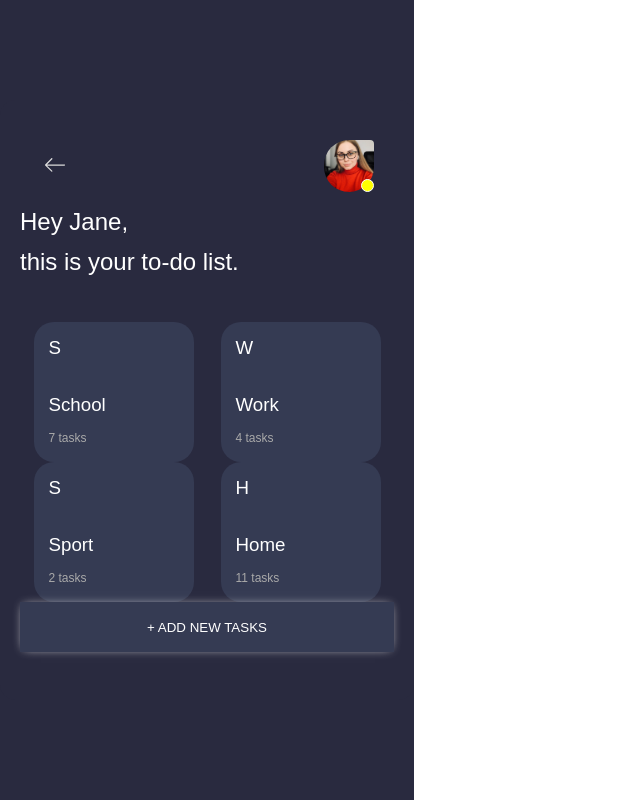
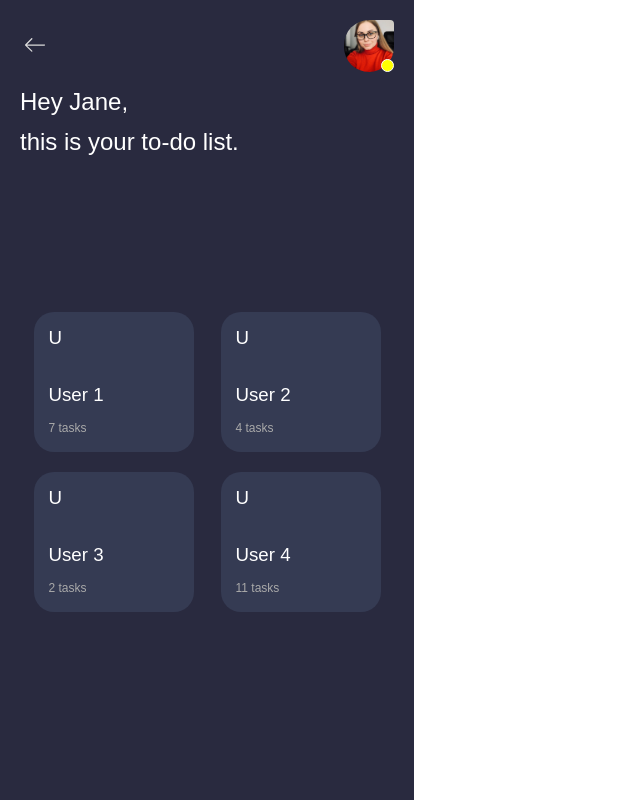
Before and after one commit to evgeniya-akinshina/todolist, a React (Create React App) app: page /todos in a window 1280 px wide. Shown: the whole page, without its empty margins (0-640 px from the left). Built offline with nearby package versions, Linux system fonts and the light colour scheme.

Commit message:
work with TodosPage

```diff
--- a/src/components/Button/Button.tsx
+++ b/src/components/Button/Button.tsx
@@ -1,3 +1,3 @@
 import styles from './Button.module.sass'
 
-export const Button = () => <button className={styles.button}>+ ADD NEW TASKS</button>
+export const Button = () => <button className={styles.button}>+ ADD A NEW TASK</button>
--- a/src/components/MenuCard/MenuCard.tsx
+++ b/src/components/MenuCard/MenuCard.tsx
@@ -2,12 +2,18 @@ import styles from './MenuCard.module.sass'
 import { Link } from 'react-router-dom'
 import { Props } from './types'
 
-export const MenuCard = ({ title, subTitle, link }: Props) => {
-	return (
+export const MenuCard = ({ title, subTitle, link, activeLink }: Props) => {
+	return activeLink ? (
 		<Link to={'/' + link} className={styles.container}>
 			<h3>{title[0]}</h3>
 			<h3 className={styles.title}>{title}</h3>
 			{subTitle && <p>{subTitle}</p>}
 		</Link>
+	) : (
+		<div className={styles.container}>
+			<h3>{title[0]}</h3>
+			<h3 className={styles.title}>{title}</h3>
+			{subTitle && <p>{subTitle}</p>}
+		</div>
 	)
 }
--- a/src/components/MenuCard/types.ts
+++ b/src/components/MenuCard/types.ts
@@ -2,4 +2,5 @@ export type Props = {
 	title: string
 	subTitle?: string
    link?: string
+   activeLink: boolean
 }
--- a/src/components/Page/Page.tsx
+++ b/src/components/Page/Page.tsx
@@ -5,14 +5,14 @@ import { Button } from '../Button/Button'
 import { Link } from 'react-router-dom'
 
 export const Page = (props: Props) => {
-	const { link, children, ...headerProps } = props
+	const { link, children, showButton, ...headerProps } = props
 
 	return (
 		<>
 			<Header {...headerProps} />
 			<main className={styles.main}>{children}</main>
 			<Link to={link}>
-				<Button />
+				{showButton ? <Button /> : null}
 			</Link>
 		</>
 	)
--- a/src/components/Page/types.ts
+++ b/src/components/Page/types.ts
@@ -3,4 +3,5 @@ import { Props as HeaderProps } from './../Header/types'
 
 export type Props = PropsWithChildren<HeaderProps & {
    link: string
+   showButton: boolean
 }>
--- a/src/pages/Home/HomePage.tsx
+++ b/src/pages/Home/HomePage.tsx
@@ -18,11 +18,11 @@ const data = [
 export class HomePage extends React.Component {
 	render() {
 		return (
-			<Page title="Jane's Profile" canGoBack={false} link={'/add_new_tasks'}>
+			<Page title="Jane's Profile" canGoBack={false} link={'/add_new_tasks'} showButton={true}>
 				<div style={{ marginTop: '-20px', display: 'flex', justifyContent: 'space-around' }}>
 					{data.map((card, index) => (
 						<div key={index} style={{ marginTop: '20px' }}>
-							<MenuCard {...card} />
+							<MenuCard activeLink={true} {...card} />
 						</div>
 					))}
 				</div>
--- a/src/pages/Todos/TodosPage.tsx
+++ b/src/pages/Todos/TodosPage.tsx
@@ -1,28 +1,38 @@
 import React from 'react'
-import { Button } from '../../components/Button/Button'
-import { Header } from '../../components/Header/Header'
-import { Title } from '../../components/Title'
 import { MenuCard } from '../../components/MenuCard/MenuCard'
-import styles from '../Home/HomePage.module.sass'
+import { Page } from '../../components/Page'
+
+const data = [
+	{
+		title: 'User 1',
+		subTitle: '7 tasks',
+	},
+	{
+		title: 'User 2',
+		subTitle: '4 tasks',
+	},
+	{
+		title: 'User 3',
+		subTitle: '2 tasks',
+	},
+	{
+		title: 'User 4',
+		subTitle: '11 tasks',
+	},
+]
 
 export class TodosPage extends React.Component {
 	render() {
 		return (
-			<div className={styles.content}>
-				<div className={styles.content_header}>
-					<Header canGoBack />
-					<Title title={`Hey Jane,\nthis is your to-do list.`} />
-					<div style={{ display: 'flex', flexWrap: 'wrap', justifyContent: 'space-around' }}>
-						<MenuCard title={'School'} subTitle={'7 tasks'} />
-						<MenuCard title={'Work'} subTitle={'4 tasks'} />
-						<MenuCard title={'Sport'} subTitle={'2 tasks'} />
-						<MenuCard title={'Home'} subTitle={'11 tasks'} />
-					</div>
+			<Page title={`Hey Jane,\nthis is your to-do list.`} canGoBack={true} link={'/add_new_tasks'} showButton={false}>
+				<div style={{ marginTop: '-20px', display: 'flex', flexWrap: 'wrap', flexDirection: 'row', paddingTop:'110px', justifyContent:'space-around'}}>
+					{data.map((card, index) => (
+						<div key={index} style={{ marginTop: '20px' }}>
+							<MenuCard activeLink={false} {...card} />
+						</div>
+					))}
 				</div>
-				<div>
-					<Button />
-				</div>
-			</div>
+			</Page>
 		)
 	}
 }
```
